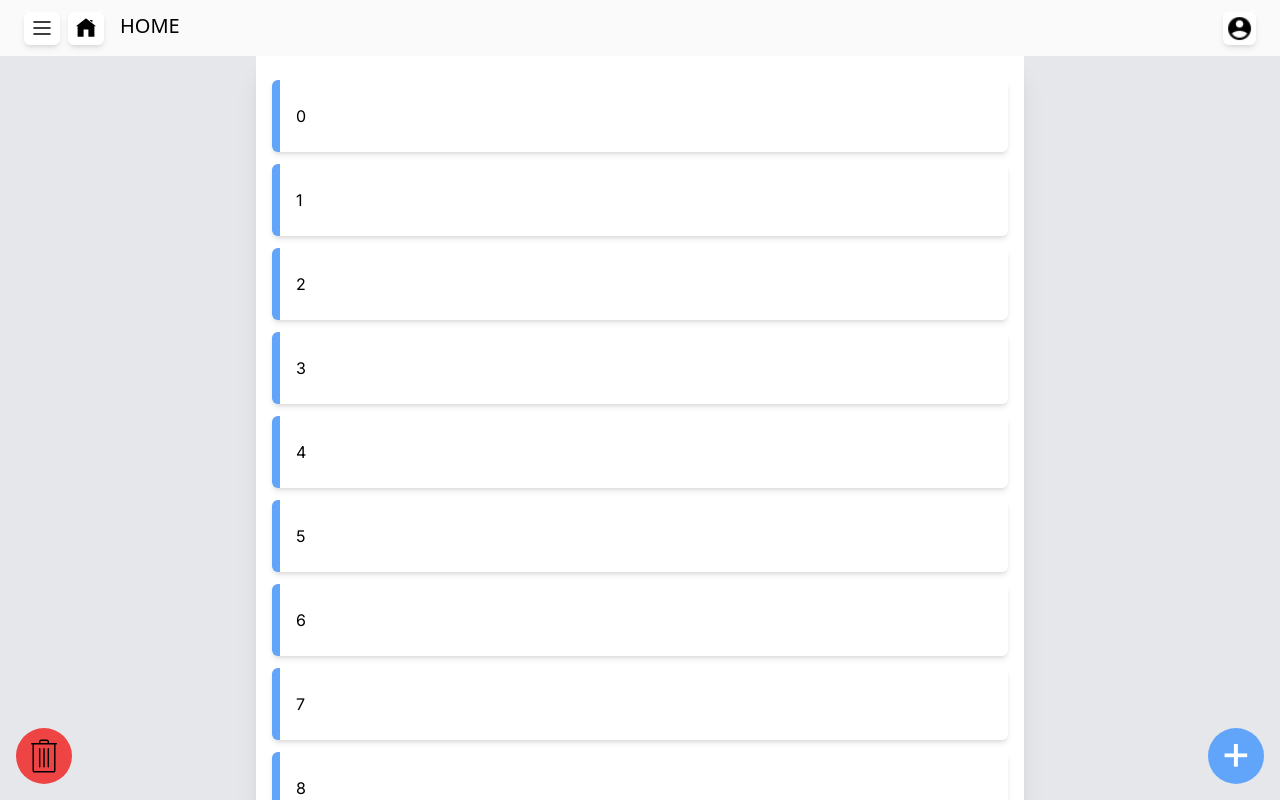
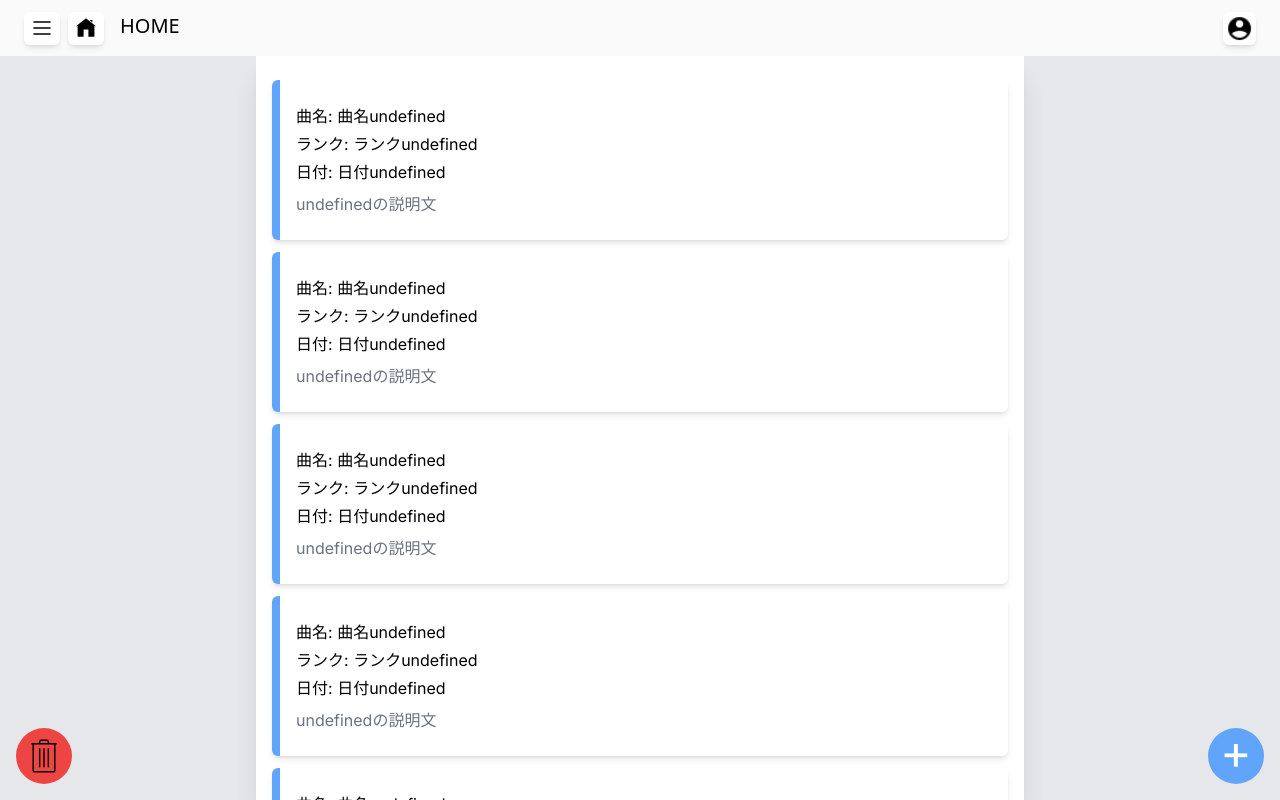
Before and after one commit to katsudon08/karioke_frontend, a Next.js app: page / in a window 1280 px wide. Built offline with nearby package versions, Linux system fonts and the light colour scheme.

Commit message:
ホーム画面のモックを改善

```diff
--- a/src/app/page.tsx
+++ b/src/app/page.tsx
@@ -3,7 +3,7 @@
 import Link from "next/link";
 
 const Page = () => {
-    const hairetsu = [...Array(100)].map((v, i) => i)
+    const hairetsu = [...Array(100)].map((i) => i)
 
     const handleConfirm = () => {
         const flag = confirm("このフォルダを削除しますか？")
@@ -13,10 +13,15 @@ const Page = () => {
     return (
         <>
             <div className=" h-full w-full flex justify-center ">
-                <main aria-label="曲情報一覧ページ" className=" bg-white w-full h-full py-6 px-4 max-w-3xl shadow-xl flex flex-col overflow-y-scroll hidden-scrollbar space-y-3 break-all ">
+                <main aria-label="曲情報一覧ページ" className=" bg-white w-full h-full py-6 px-4 max-w-3xl shadow-xl flex flex-col overflow-y-scroll hidden-scrollbar space-y-3 ">
                     {hairetsu.map((i) => (
-                        <Link key={i} href="/detail" className=" bg-white shadow-md border-l-8 border-blue-400 grow py-6 px-4 rounded-md hover:border-blue-300 " >
-                            {i}
+                        <Link key={i} href="/detail" className=" bg-white shadow-md border-l-8 border-blue-400 grow py-6 space-y-2 px-4 rounded-md hover:border-blue-300 " >
+                            <div className=" w-full flex flex-col space-y-1 ">
+                                <span className=" whitespace-nowrap overflow-hidden text-ellipsis ">曲名: {"曲名" + i}</span>
+                                <span className=" whitespace-nowrap overflow-hidden text-ellipsis " >ランク: {"ランク" + i}</span>
+                                <span className=" whitespace-nowrap overflow-hidden text-ellipsis ">日付: {"日付" + i}</span>
+                            </div>
+                            <div className=" w-full text-gray-500 whitespace-nowrap overflow-hidden text-ellipsis ">{i + "の説明文"}</div>
                         </Link>
                     ))}
                 </main>
```
